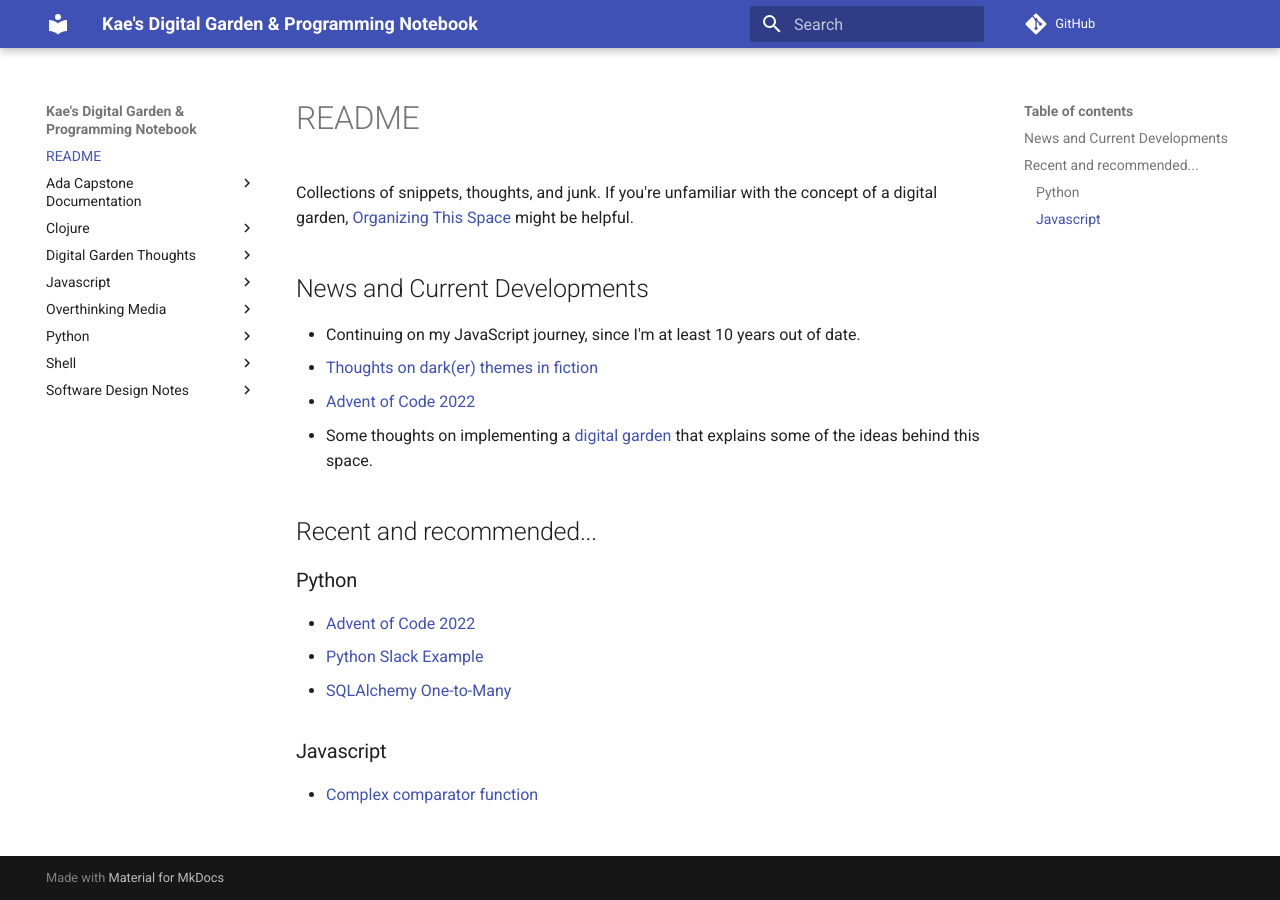
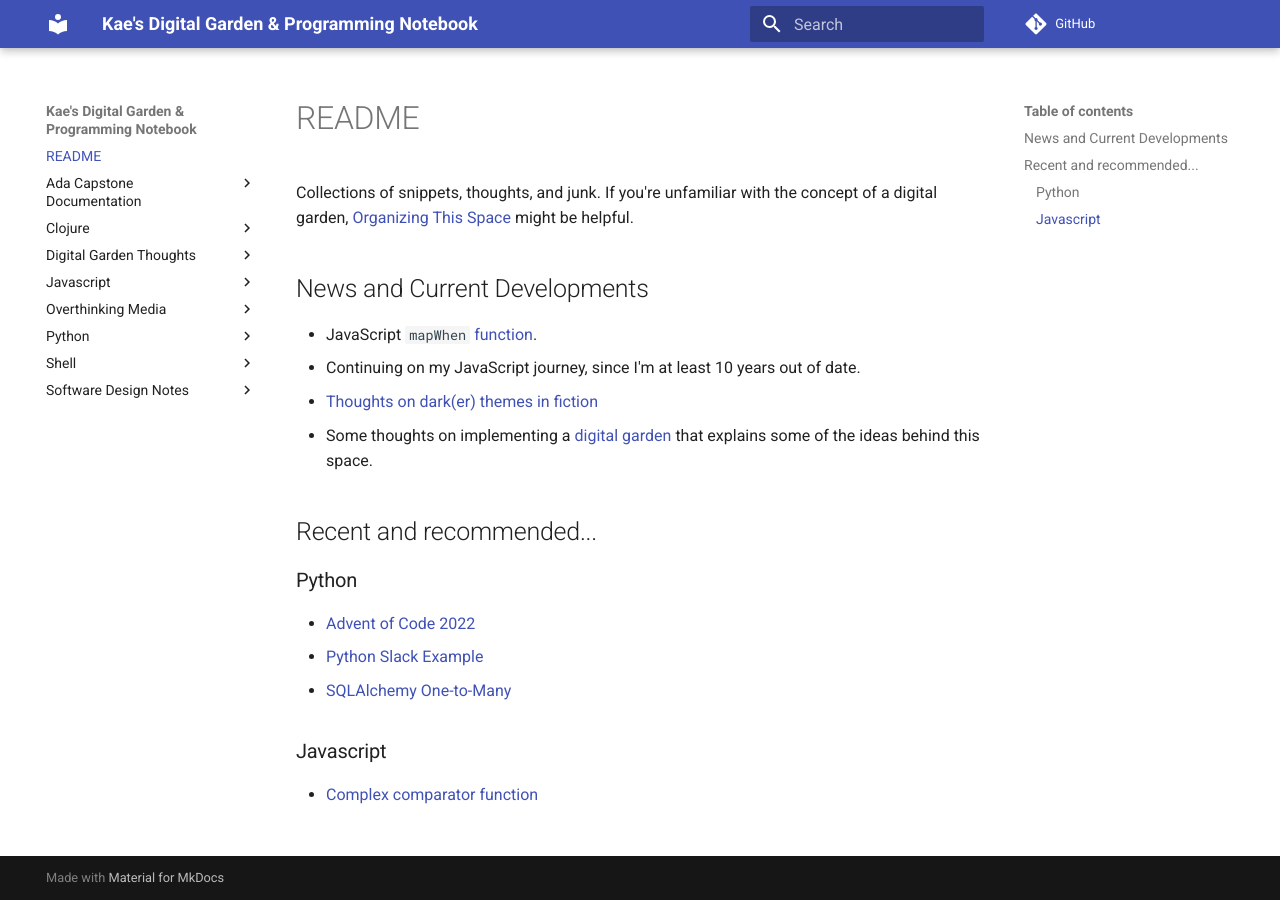
Before and after one commit to kaesluder/kae-garden-wiki, an MkDocs documentation site: the page built from docs/README.md, in a window 1280 px wide. Built offline with MkDocs 1.6.1 and Material for MkDocs 9.7.7, drawn with Linux system fonts in a browser that asks for light colours; comment, search, counter and statistics services are not loaded.

```diff
--- a/docs/README.md
+++ b/docs/README.md
@@ -4,9 +4,9 @@ Collections of snippets, thoughts, and junk. If you're unfamiliar with the conce
 
 ## News and Current Developments
 
+* JavaScript `mapWhen` [function](Javascript/map_mutate.md).
 * Continuing on my JavaScript journey, since I'm at least 10 years out of date.
 * [Thoughts on dark(er) themes in fiction](Overthinking_Media/supergiant_nona_lee.md)
-* [Advent of Code 2022](Python/advent_of_code_2022_1.md)
 * Some thoughts on implementing a [digital garden](Digital_Garden_Thoughts/dg1-digita-garden-notes.md) that explains some of the ideas behind this space.
 
 
```
Also changed, not shown: docs/Software_Design_Notes/2022-11-18-markdown-and-resume-ontology.md (+4 -0 lines).
